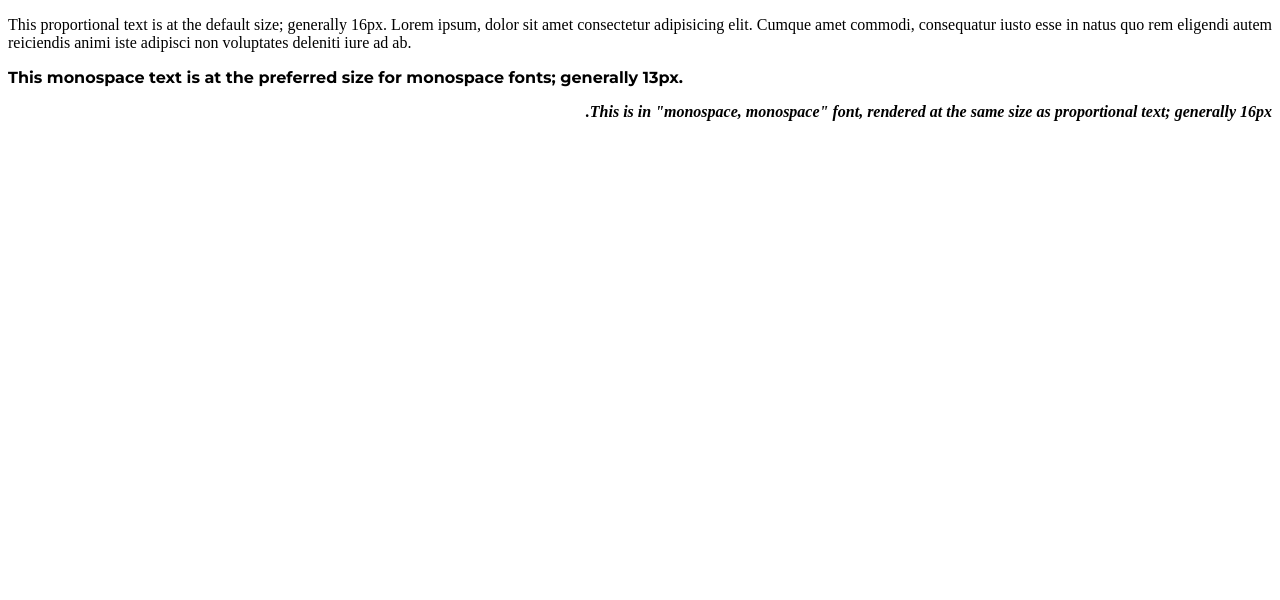
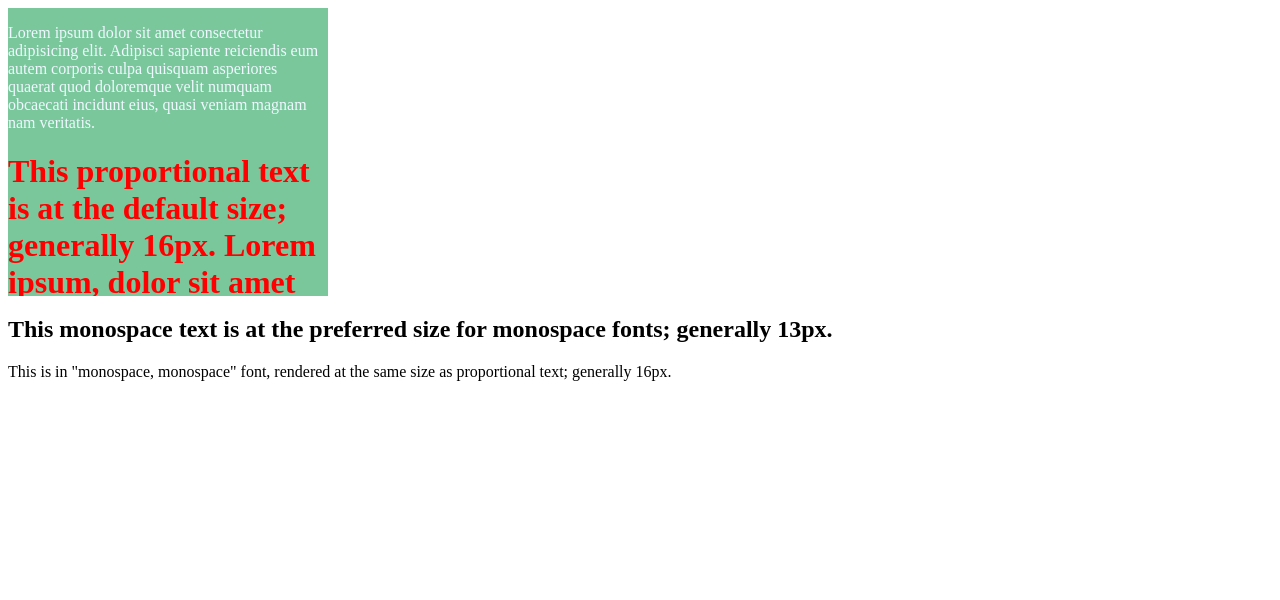
Before and after one commit to md-kudrot/cst-4th-web, a plain HTML site: page css/index.html in a window 1280 px wide. Drawn offline with Linux system fonts and the light colour scheme; a web font is replaced by a local one.

Commit message:
Refactor HTML structure and add CSS styles for title and typography

```diff
--- /dev/null
+++ b/css/index.css
@@ -0,0 +1,16 @@
+#title {
+    background: #0d994c8c;
+    color: aliceblue;
+    width: 20rem;
+    height: 18rem;
+    overflow: auto;
+}
+
+.try {
+    color: red;
+}
+
+.lorem {
+    font-weight: bold;
+    font-size: 20rem;
+}
--- a/css/index.html
+++ b/css/index.html
@@ -4,17 +4,28 @@
         <meta charset="UTF-8" />
         <meta name="viewport" content="width=device-width, initial-scale=1.0" />
         <title>css</title>
-        <link rel="stylesheet" href="pp.css" />
+        <!-- <link rel="stylesheet" href="pp.css" /> -->
+        <link rel="stylesheet" href="index.css" />
+        <!-- <link rel="stylesheet" href="style.css" /> -->
         <style>
             @import url("https://fonts.googleapis.com/css2?family=Agrave+Pro:wght@100..700&family=Montserrat:ital,wght@0,100..900;1,100..900&display=swap");
         </style>
     </head>
     <body>
-        <p class="proportional">
-            This proportional text is at the default size; generally 16px. Lorem ipsum, dolor sit amet consectetur
-            adipisicing elit. Cumque amet commodi, consequatur iusto esse in natus quo rem eligendi autem reiciendis
-            animi iste adipisci non voluptates deleniti iure ad ab.
-        </p>
+        <div id="title">
+            <div>
+                <p class="bold">
+                    Lorem ipsum dolor sit amet consectetur adipisicing elit. Adipisci sapiente reiciendis eum autem
+                    corporis culpa quisquam asperiores quaerat quod doloremque velit numquam obcaecati incidunt eius,
+                    quasi veniam magnam nam veritatis.
+                </p>
+                <h1 class="try">
+                    This proportional text is at the default size; generally 16px. Lorem ipsum, dolor sit amet
+                    consectetur adipisicing elit. Cumque amet commodi, consequatur iusto esse in natus quo rem eligendi
+                    autem reiciendis animi iste adipisci non voluptates deleniti iure ad ab.
+                </h1>
+            </div>
+        </div>
 
         <h2 class="p3">This monospace text is at the preferred size for monospace fonts; generally 13px.</h2>
 
```
